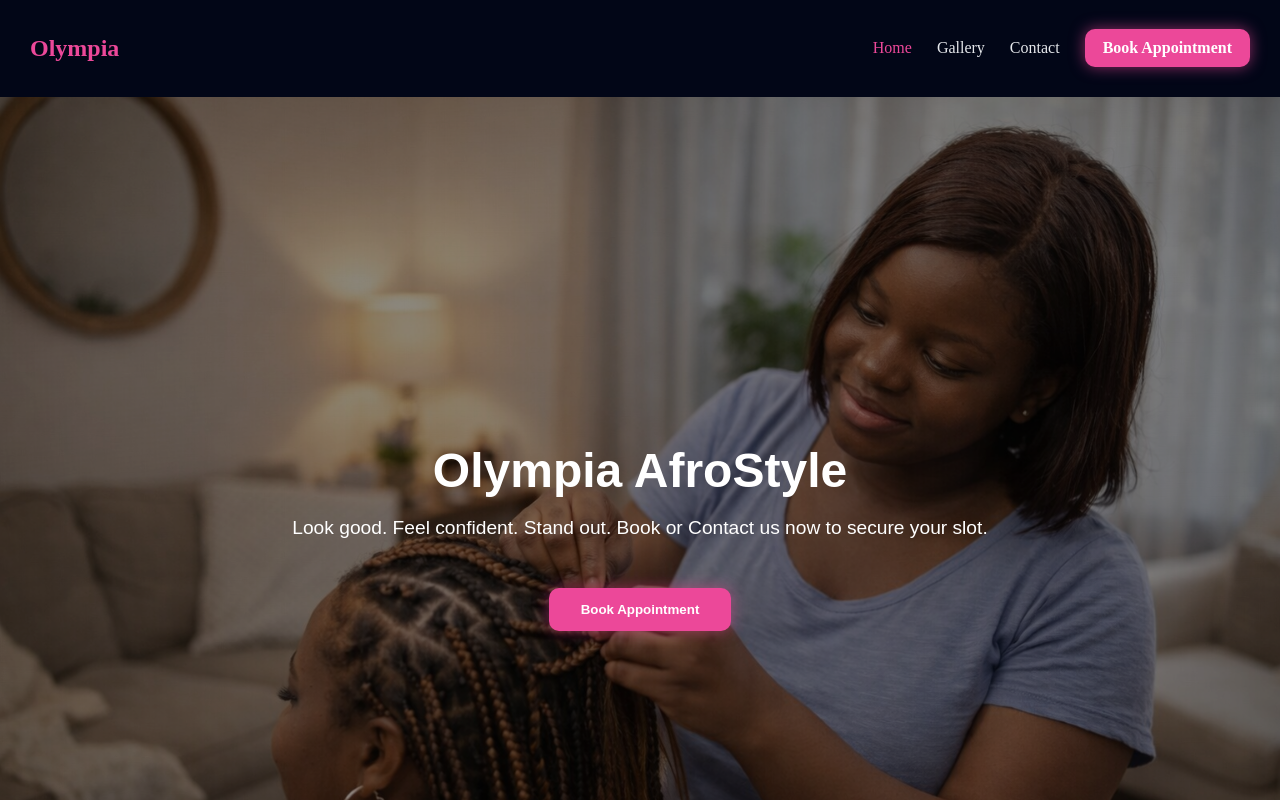
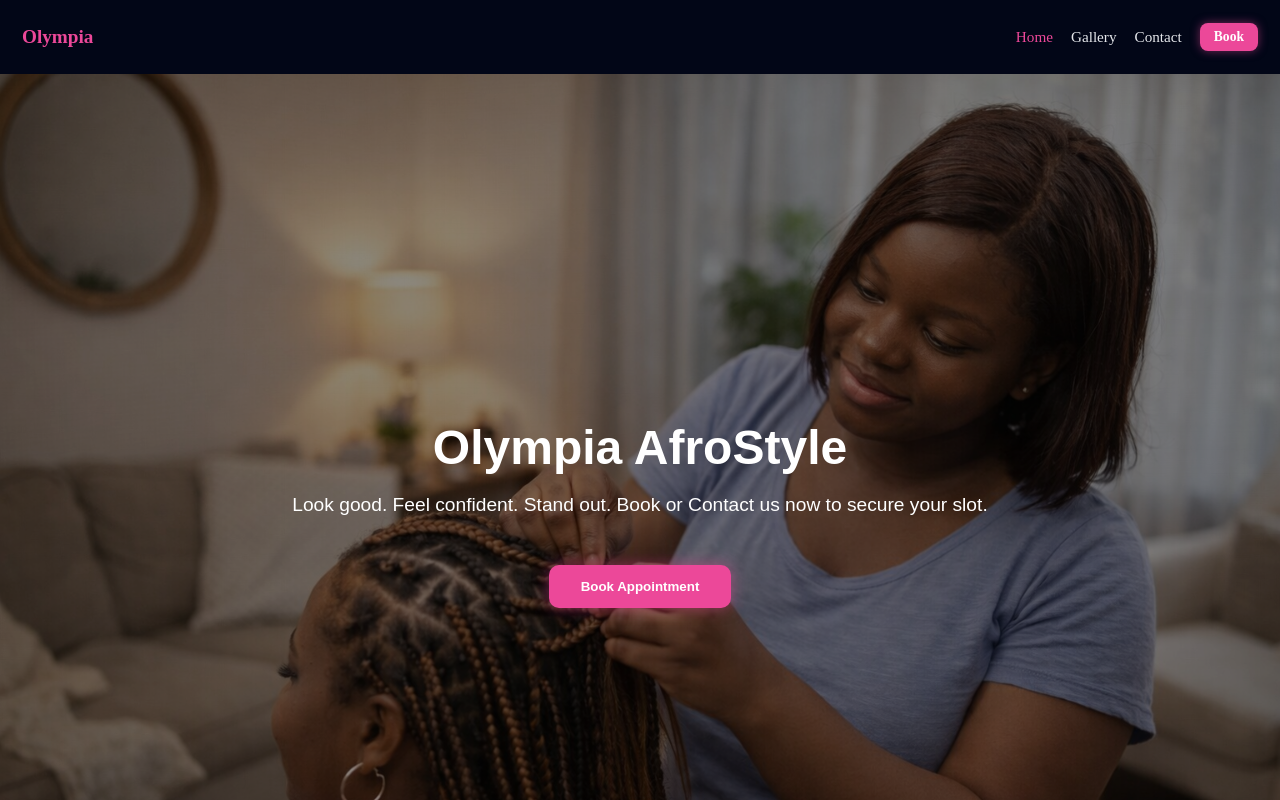
Before and after one commit to Rubin2025/olympiaafrostyle-booking-system, a React (Vite) app in the folder my-react-app/: page / in a window 1280 px wide. Shown: the top 800 px of the page. Built offline with nearby package versions, Linux system fonts and the light colour scheme.

Commit message:
all devices working and adjusting the padding of my navbar

```diff
--- a/my-react-app/src/components/Navbar.jsx
+++ b/my-react-app/src/components/Navbar.jsx
@@ -31,7 +31,7 @@ export default function Navbar() {
 
         {/* BOOK BUTTON */}
         <NavLink to="/book" style={bookBtn} onClick={()=>setOpen(false)}>
-          Book Appointment
+          Book
         </NavLink>
 
       </div>
@@ -54,7 +54,7 @@ const nav={
   display:"flex",
   justifyContent:"space-between",
   alignItems:"center",
-  padding:"15px 30px",
+  padding:"10px 22px",   // 👈 reduced height
   background:"#020617",
   position:"sticky",
   top:0,
@@ -63,61 +63,62 @@ const nav={
 
 const logo={
   color:"#ec4899",
-  fontWeight:"bold"
+  fontWeight:"bold",
+  fontSize:"1.2rem" // smaller logo
 };
 
 const links={
   display:"flex",
-  gap:25,
+  gap:18,
   alignItems:"center"
 };
 
 
-/* NORMAL LINKS */
+/* LINKS */
 
 const navLink = ({isActive}) => ({
   color: isActive ? "#ec4899" : "#e5e7eb",
   textDecoration:"none",
   fontWeight:"500",
-  transition:"0.3s"
+  fontSize:"0.95rem",
+  transition:"0.25s"
 });
 
 
-/* BOOK BUTTON LINK */
+/* BOOK BUTTON */
 
 const bookBtn={
   background:"#ec4899",
   color:"white",
-  padding:"10px 18px",
-  borderRadius:10,
+  padding:"6px 14px",
+  borderRadius:8,
   textDecoration:"none",
-  fontWeight:"bold",
-  boxShadow:"0 0 15px rgba(236,72,153,0.6)",
-  transition:"0.3s"
+  fontWeight:"600",
+  fontSize:"0.85rem",
+  boxShadow:"0 0 10px rgba(236,72,153,0.5)"
 };
 
 
-/* HAMBURGER */
+/* MENU ICON */
 
 const menuBtn={
-  fontSize:28,
+  fontSize:24,
   cursor:"pointer",
   display:"none",
   color:"white"
 };
 
 
-
-/* MOBILE STYLE */
+/* MOBILE */
 
 if(typeof window !== "undefined"){
   const style=document.createElement("style");
   style.innerHTML=`
     @media (max-width:768px){
-      nav div[style*="gap: 25px"]{
+      nav div[style*="gap: 18px"]{
         display:none !important;
       }
-      nav div[style*="font-size: 28px"]{
+      nav div[style*="font-size: 24px"]{
         display:block !important;
       }
     }
@@ -130,13 +131,13 @@ if(typeof window !== "undefined"){
 
 const mobileMenu={
   position:"absolute",
-  top:"70px",
+  top:"55px",
   right:0,
   flexDirection:"column",
   background:"#020617",
-  width:"230px",
-  padding:"25px",
-  gap:"20px",
+  width:"190px",
+  padding:"20px",
+  gap:"18px",
   display:"flex",
   boxShadow:"0 10px 30px rgba(0,0,0,0.5)"
 };
```
